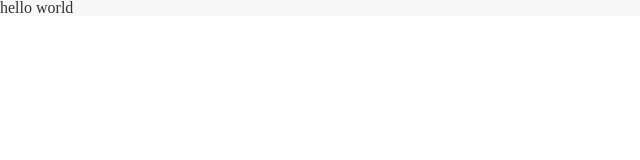
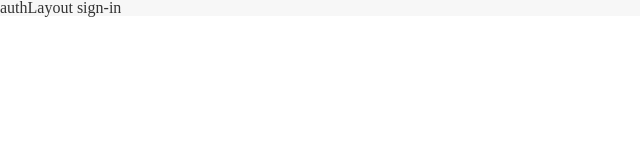
Before and after one commit to llddang/react-developer-test, a React (Vite) app: page /sign-in in a window 1280 px wide. Shown: the top 160 px of the page, without its empty margins (0-640 px from the left). Built offline with nearby package versions, Linux system fonts and the light colour scheme; a web font is replaced by a local one.

Commit message:
chore:#3 routing 경로 설정

```diff
--- a/src/App.tsx
+++ b/src/App.tsx
@@ -1,3 +1,5 @@
+import Router from "@/config/Router";
+
 export default function App() {
-  return <h1>hello world</h1>;
+  return <Router />;
 }
--- /dev/null
+++ b/src/config/Router.tsx
@@ -0,0 +1,23 @@
+import { createBrowserRouter, Outlet, RouterProvider } from "react-router-dom";
+
+const publicRoute = [
+  { path: "/", element: <>home</> },
+  {
+    path: "/",
+    element: (
+      <>
+        authLayout <Outlet />
+      </>
+    ),
+    children: [
+      { path: "sign-in", element: <>sign-in</> },
+      { path: "sign-up", element: <>sign-up</> },
+    ],
+  },
+];
+
+export default function Router() {
+  const router = createBrowserRouter([...publicRoute]);
+
+  return <RouterProvider router={router} />;
+}
```
